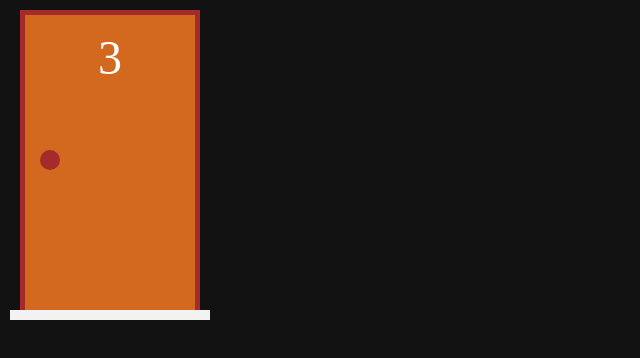
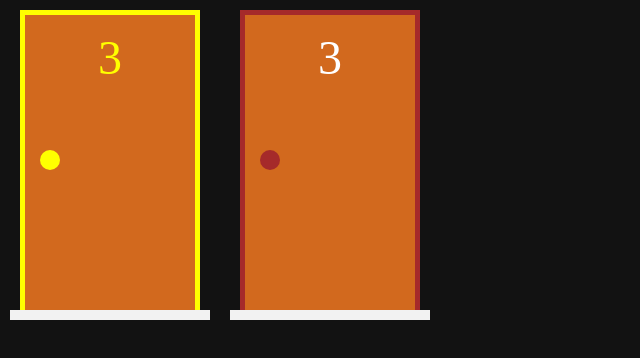
Before and after one commit to Beatrizaquino/Desafio-das-portas, a Next.js app: page / in a window 1280 px wide. Shown: the top 358 px of the page, without its empty margins (0-640 px from the left). Built offline with nearby package versions, Linux system fonts and the light colour scheme.

Commit message:
acessando nome privado

```diff
--- a/components/Porta.jsx
+++ b/components/Porta.jsx
@@ -1,9 +1,12 @@
 import styles from ".././src/styles/Porta.module.css"
 
 export default function Porta(props){
+
+    const selecionada = props.selecionada ? styles.selecionada : ''
+
     return (
         <div className={styles.area}>
-            <div className={styles.frame}>
+            <div className={ `${styles.frame} ${selecionada}`}>
                 <div className={styles.porta}>
                     <div className={styles.numero}>3</div>
                     <div className={styles.macaneta}></div>
--- /dev/null
+++ b/model/porta.js
@@ -0,0 +1,4 @@
+
+export default class Porta {
+    #numero
+}
--- a/src/pages/index.jsx
+++ b/src/pages/index.jsx
@@ -3,10 +3,10 @@ import Porta from "../../components/Porta"
 
 export default function Home() {
   return (
-    <div>
+    <div style={{display:"flex"}}>
 
-      <Porta />
-
+      <Porta selecionada={true} />
+      <Porta selecionada={false} />
     </div>
   )
 }
--- a/src/styles/Porta.module.css
+++ b/src/styles/Porta.module.css
@@ -47,3 +47,17 @@
     border-radius: 10px;
     background-color: brown;
 }
+
+.selecionada {
+    border-left: 5px solid yellow ;
+    border-top: 5px solid yellow ;
+    border-right: 5px solid yellow ;
+}
+
+.selecionada  .numero {
+   color: yellow;
+}
+
+.selecionada  .macaneta {
+    background-color: yellow;
+ }
```
Also changed, not shown: model/class.js (added, +16 -0 lines).
